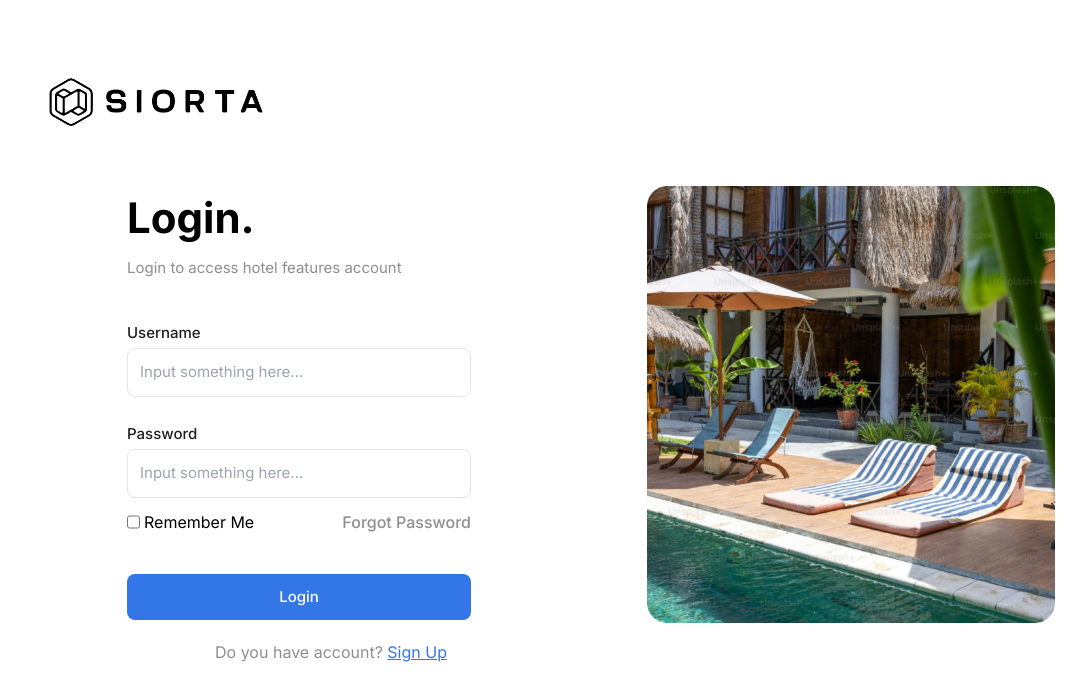
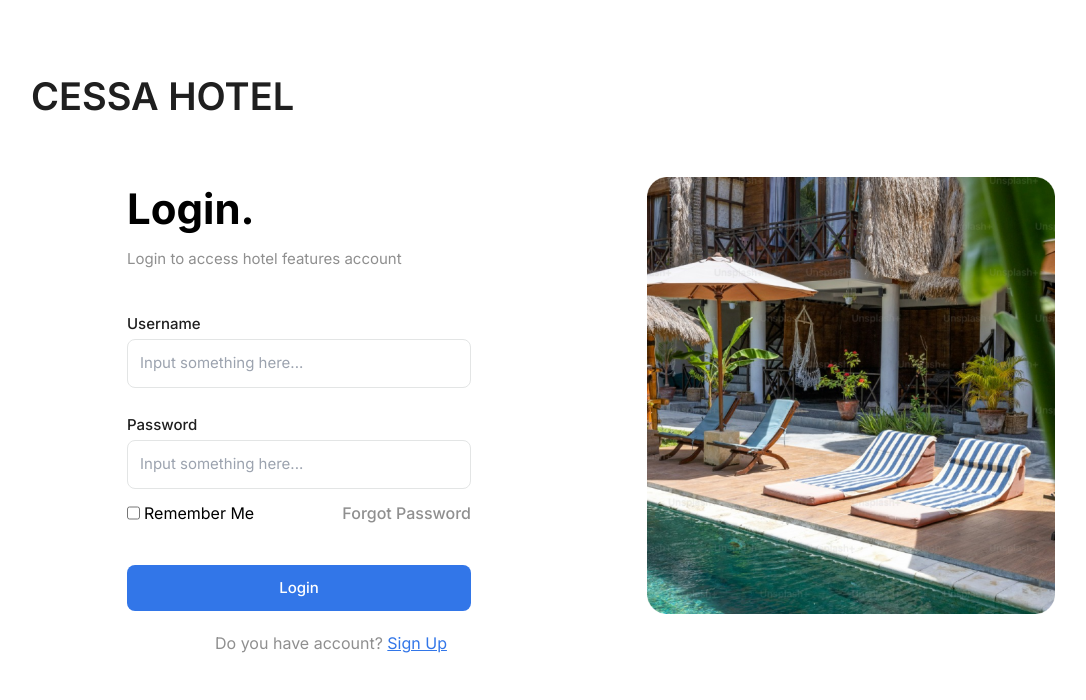
Before and after one commit to rizkanfirmansyah/tara-cessa, a Next.js app: page /login in a window 1280 px wide. Shown: the top 700 px of the page, without its empty margins (49-1135 px from the left). Built offline with nearby package versions, Linux system fonts and the light colour scheme.

Commit message:
update logos

```diff
--- a/app/(auth)/login/page.tsx
+++ b/app/(auth)/login/page.tsx
@@ -97,8 +97,9 @@
         <div className="text-black dark:text-white p-12">
             <div className="p-5">
                 <h1 className="text-subtitle font-semibold text-dark ps-3 dark:text-light">
-                    {currentTheme == "dark" && <Image src={logoWhite} width={250} height={100} alt="logo" />}
-                    {currentTheme !== "dark" && <Image src={logoBlack} width={250} height={100} alt="logo" />}
+                    {/* {currentTheme == "dark" && <Image src={logoWhite} width={250} height={100} alt="logo" />}
+                    {currentTheme !== "dark" && <Image src={logoBlack} width={250} height={100} alt="logo" />} */}
+                    <h1 className="uppercase text-left text-h3 text-dark dark:text-white">Cessa Hotel </h1>
                 </h1>
             </div>
             <div className="grid grid-cols-2 xl:gap-28 xl:my-8 xl:mx-32">
--- a/components/organisms/Sidebar/index.tsx
+++ b/components/organisms/Sidebar/index.tsx
@@ -126,8 +126,9 @@
             {/* <div className="flex justify-between items-center desktop-lg:px-12 desktop-xl:px-16 desktop-2xl:px-20 py-[14px]"> */}
             <div className="p-5">
                 <h1 className="text-subtitle font-semibold text-dark ps-3 dark:text-light">
-                    {currentTheme == "dark" && <Image src={logoWhite} width={250} height={100} alt="logo" />}
-                    {currentTheme !== "dark" && <Image src={logoBlack} width={250} height={100} alt="logo" />}
+                    {/* {currentTheme == "dark" && <Image src={logoWhite} width={250} height={100} alt="logo" />}
+                    {currentTheme !== "dark" && <Image src={logoBlack} width={250} height={100} alt="logo" />} */}
+                    <h1 className="uppercase text-center text-h3 text-dark dark:text-white">Cessa Hotel</h1>
                 </h1>
             </div>
 
```
